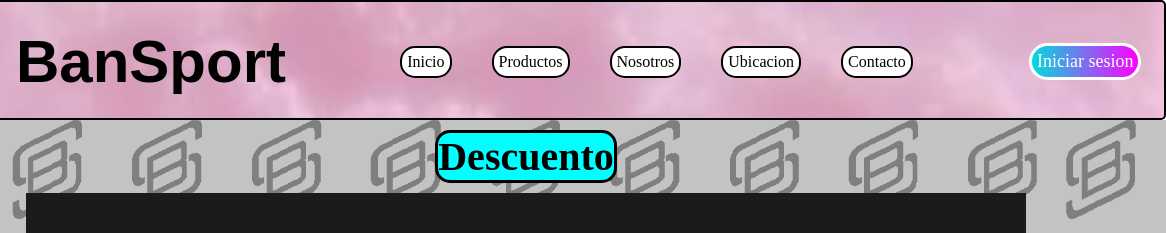
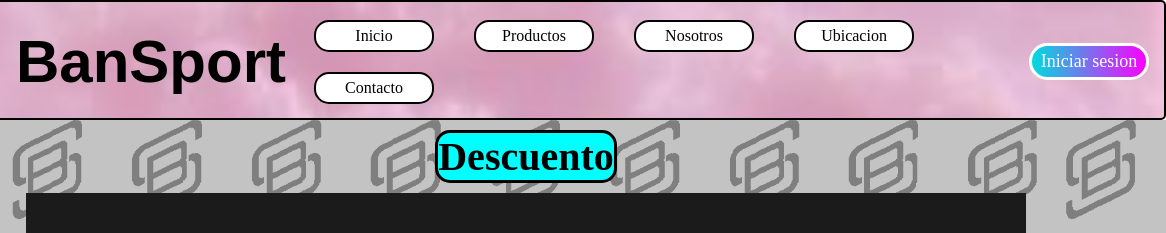
Before and after one commit to LeandroUB5/proyecto-web-1, a plain HTML site: page index.html in a window 1280 px wide. Shown: the top 233 px of the page, 114-1280 px from the left. Drawn offline with nearby package versions, Linux system fonts and the light colour scheme.

Commit message:
Ajuste final

```diff
--- a/sass/_head-foot.scss
+++ b/sass/_head-foot.scss
@@ -44,6 +44,8 @@
                     padding: 5px;
                     border: 2px solid;
                     border-radius: 15px;
+                    width: 120px;
+                    text-align: center;
                     &:hover{
                         background-color: purple;
                         color: white;
@@ -64,6 +66,8 @@
             padding: 5px;
             border-radius: 25px;
             margin: 10px;
+            width: 120px;
+            text-align: center;
             background: linear-gradient(to right, #00dbde, #fc00ff) !important;
         }
     }
--- a/sass/main.scss
+++ b/sass/main.scss
@@ -14,6 +14,7 @@
     background-image: url("../img/fondo/logopagfondo.png");
     padding-top: 10px;
     padding-bottom: 10px;
+    overflow: hidden;
     /* index-promo */
     #promo{
         & h2{
```
Also changed, not shown: sass/main.css, 1 other file.
